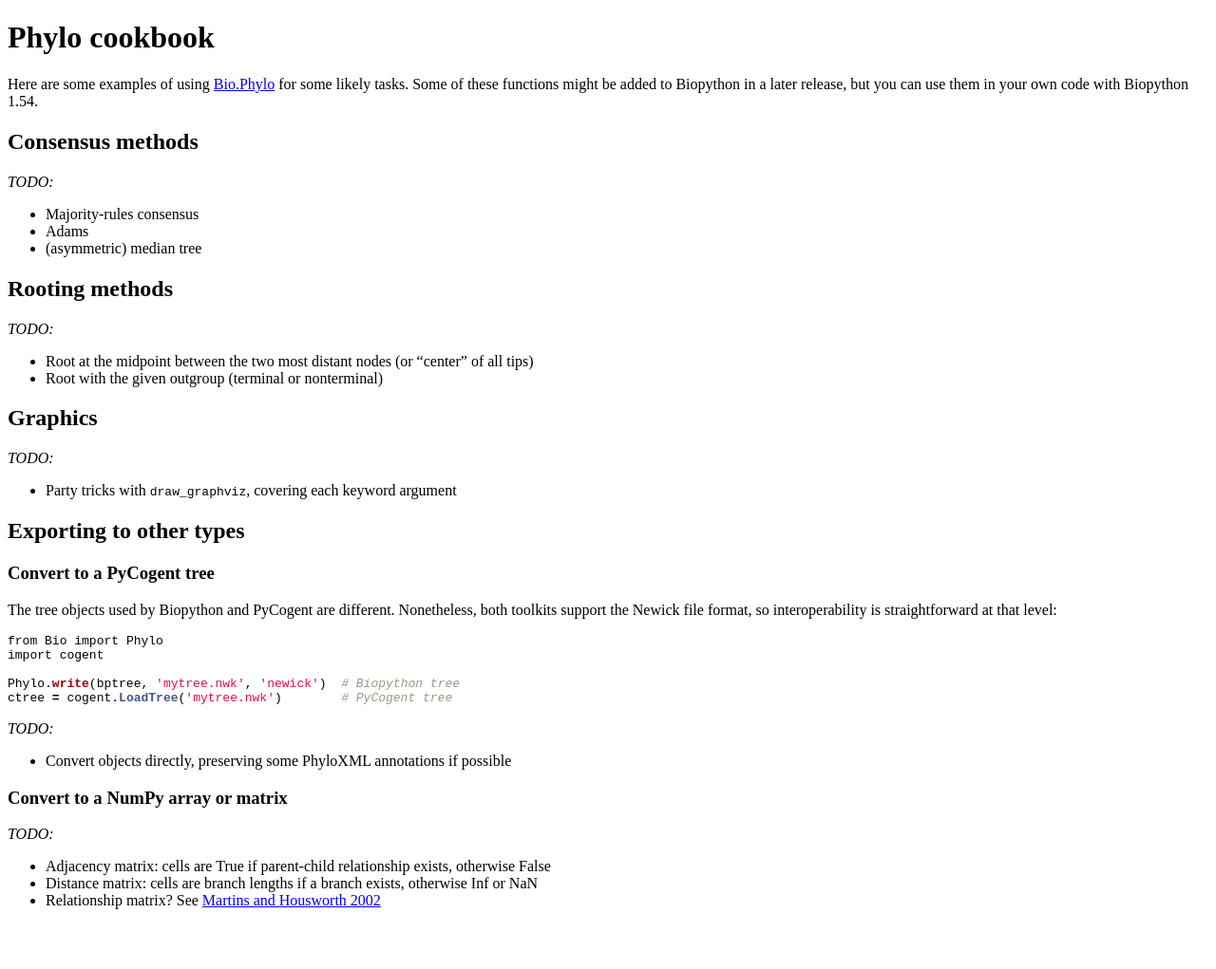
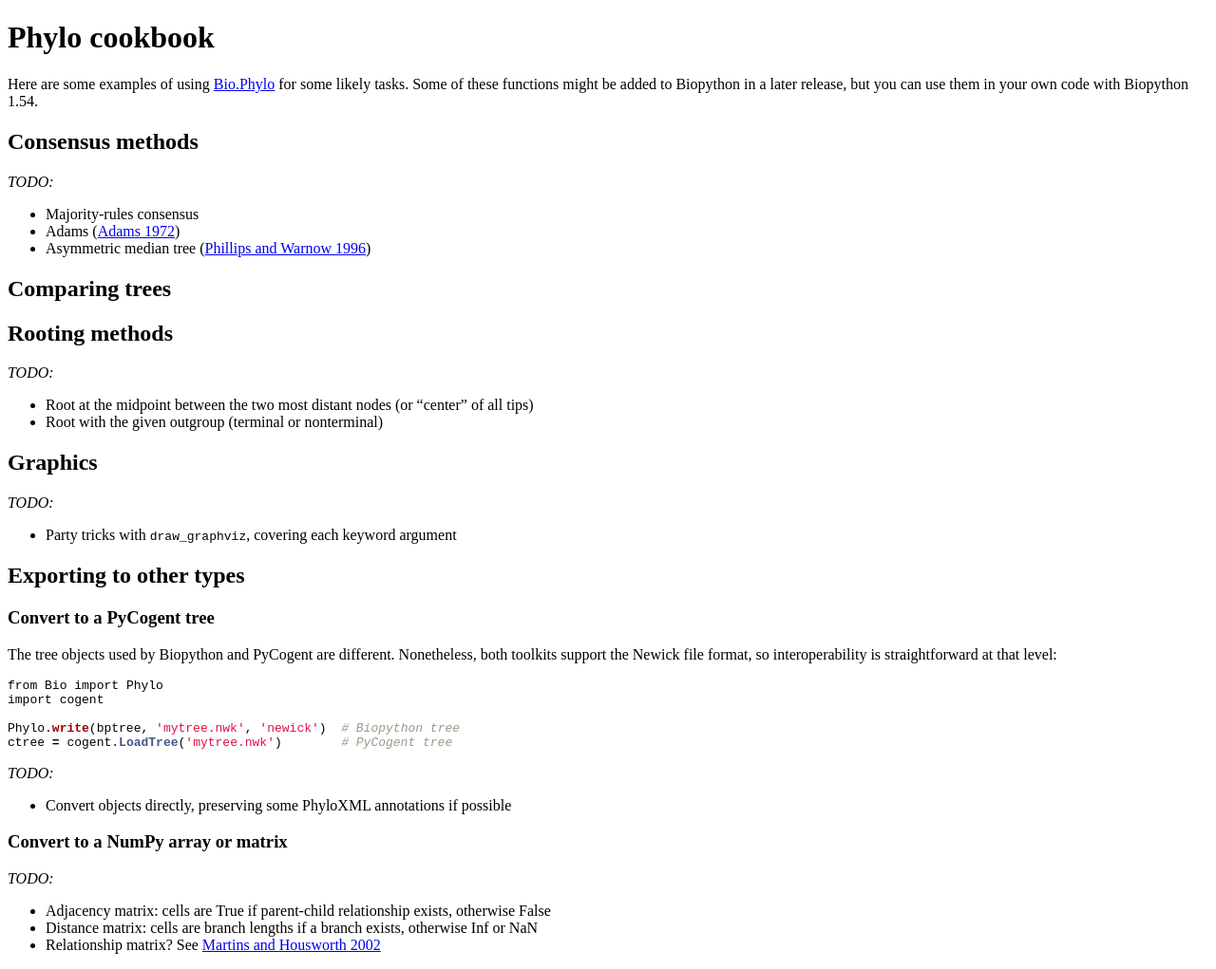
Before and after one commit to biopython/biopython.github.io, a Jekyll site: the page built from wiki/Phylo_cookbook.md, in a window 1280 px wide. Shown: the whole page at 95% size. Built offline with Jekyll 4.4.1, drawn with Linux system fonts in a browser that asks for light colours; before the commit the page ends 974 px from its top, so only the background shows below that.

Commit message:
/* Consensus methods */ Pub links for the latter two

```diff
--- a/wiki/Phylo_cookbook.md
+++ b/wiki/Phylo_cookbook.md
@@ -17,8 +17,13 @@ Consensus methods
 *TODO:*
 
 -   Majority-rules consensus
--   Adams
--   (asymmetric) median tree
+-   Adams ([Adams
+    1972](http://www.faculty.biol.ttu.edu/Strauss/Phylogenetics/Readings/Adams1972.pdf))
+-   Asymmetric median tree ([Phillips and Warnow
+    1996](http://www.springerlink.com/content/y1x70058822qg257/))
+
+Comparing trees
+---------------
 
 Rooting methods
 ---------------
```
Also changed, not shown: 1 other file.
